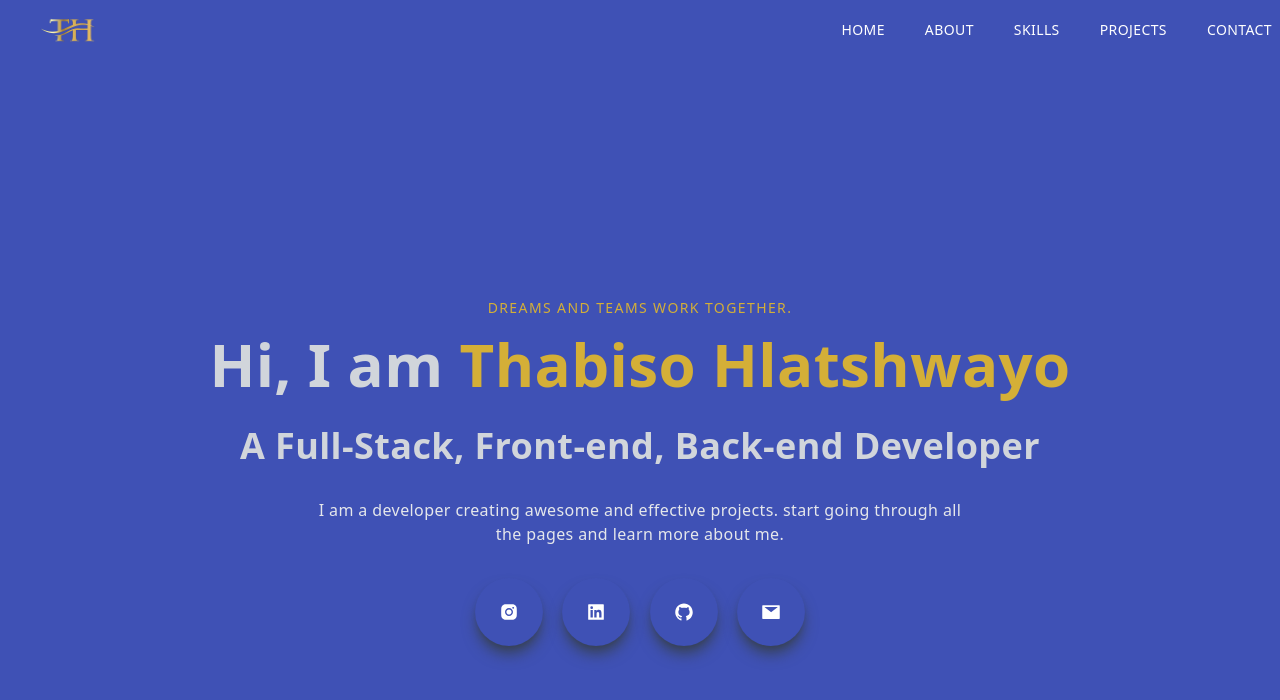
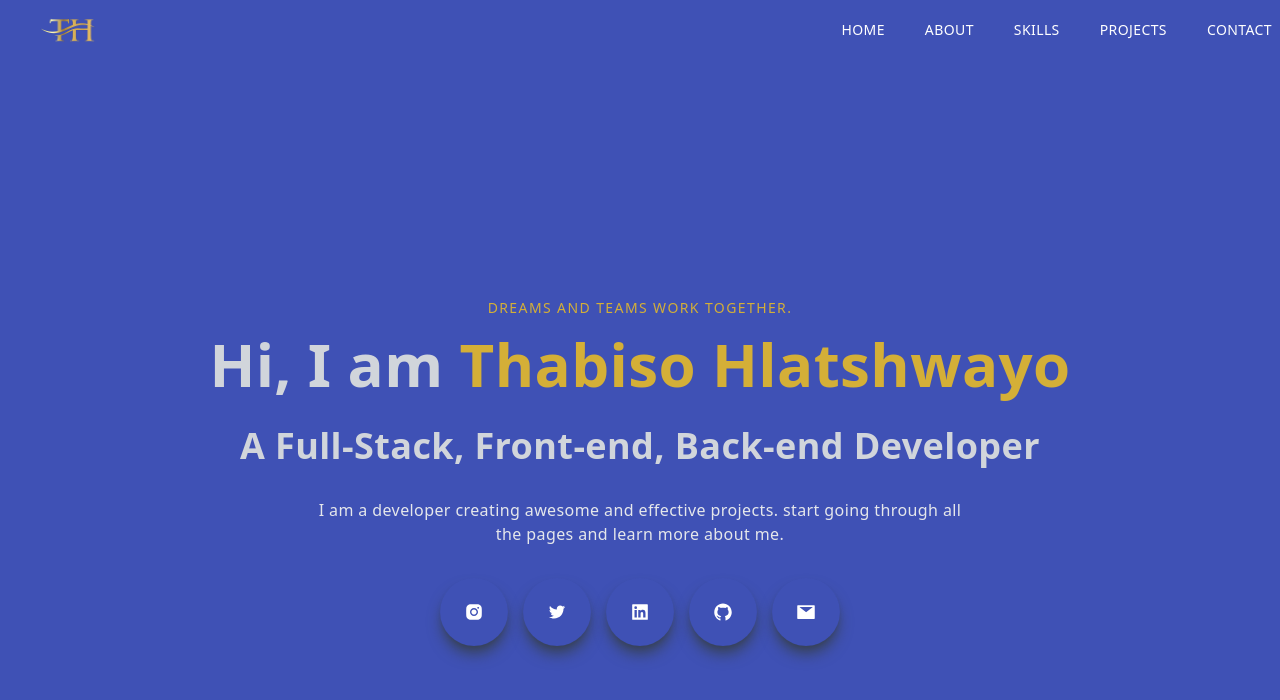
Before and after one commit to Thabiso-Timzo/Thabiso-Hlatshwayo, a Next.js app: page / in a window 1280 px wide. Shown: the top 700 px of the page. Built offline with nearby package versions, Linux system fonts and the light colour scheme.

Commit message:
Updated pages

```diff
--- a/pages/contact.js
+++ b/pages/contact.js
@@ -7,6 +7,7 @@ import {
     AiFillLinkedin,
     AiFillInstagram,
     AiFillGithub,
+    AiOutlineTwitter
 } from 'react-icons/ai'
 
 import Footer from '../components/footer/Footer'
@@ -96,6 +97,9 @@ const Contact = () => {
                                     <Link href={'https://www.instagram.com/thabiso.timzo.dev/'}><AiFillInstagram size={20} /></Link>
                                 </div>
                                 <div className={'rounded-full shadow-lg shadow-gray-700 p-3 cursor-pointer hover:scale-105 ease-in duration-75'}>
+                                    <Link href={'https://twitter.com/thabiso_dev'}><AiOutlineTwitter size={20} /></Link>
+                                </div>
+                                <div className={'rounded-full shadow-lg shadow-gray-700 p-3 cursor-pointer hover:scale-105 ease-in duration-75'}>
                                     <Link href={'https://www.linkedin.com/in/thabiso-hlatshwayo-8a4079198/'}><AiFillLinkedin size={20} /></Link>
                                 </div>
                                 <div className={'rounded-full shadow-lg shadow-gray-700 p-3 cursor-pointer hover:scale-105 ease-in duration-75'}>
--- a/pages/index.js
+++ b/pages/index.js
@@ -4,7 +4,8 @@ import {
     AiFillLinkedin,
     AiFillInstagram,
     AiFillGithub,
-    AiFillMail
+    AiFillMail,
+    AiOutlineTwitter
 } from 'react-icons/ai'
 
 import Footer from '../components/footer/Footer'
@@ -34,9 +35,12 @@ export default function Home() {
                     I am a developer creating awesome and effective projects.
                     start going through all the pages and learn more about me.
                 </p>
-                <div className={'flex items-center justify-between max-w-[330px] m-auto py-4'}>
+                <div className={'flex items-center justify-between max-w-[400px] m-auto py-4'}>
                     <div className={'rounded-full shadow-lg shadow-gray-700 p-6 cursor-pointer hover:scale-110 ease-in duration-75'}>
                         <Link href={'https://www.instagram.com/thabiso.timzo.dev/'}><AiFillInstagram size={20} /></Link>
+                    </div>
+                    <div className={'rounded-full shadow-lg shadow-gray-700 p-6 cursor-pointer hover:scale-110 ease-in duration-75'}>
+                        <Link href={'https://twitter.com/thabiso_dev'}><AiOutlineTwitter size={20} /></Link>
                     </div>
                     <div className={'rounded-full shadow-lg shadow-gray-700 p-6 cursor-pointer hover:scale-110 ease-in duration-75'}>
                         <Link href={'https://www.linkedin.com/in/thabiso-hlatshwayo-8a4079198/'}><AiFillLinkedin size={20} /></Link>
```
